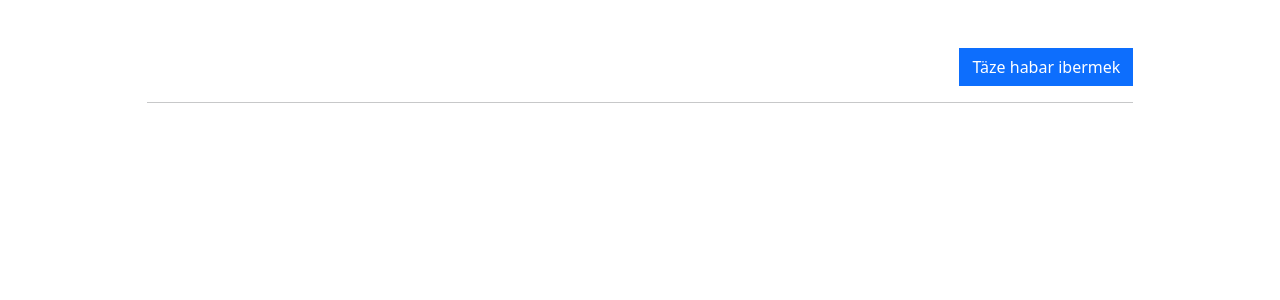
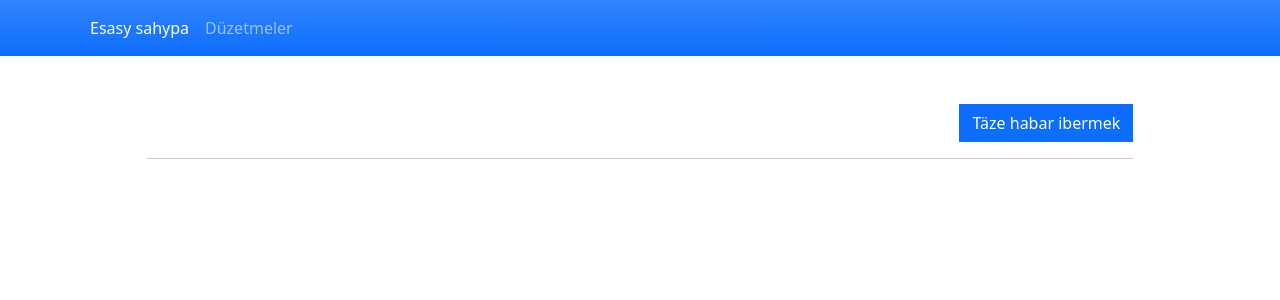
Before and after one commit to Reimbaew/php-den-habary-yuklemek, a PHP site: page / in a window 1280 px wide. Shown: the top 300 px of the page. Run offline with PHP 8.4, Linux system fonts and the light colour scheme; data that the repository does not hold is empty; some libraries are stand-ins or nearby versions.

Commit message:
Update index.php

```diff
--- a/index.php
+++ b/index.php
@@ -32,6 +32,26 @@
 </head>
 
 <body>
+      <nav class="navbar navbar-expand-lg navbar-dark bg-primary bg-gradient">
+        <div class="container">
+
+            <button class="navbar-toggler" type="button" data-bs-toggle="collapse"
+                data-bs-target="#navbarSupportedContent" aria-controls="navbarSupportedContent" aria-expanded="false"
+                aria-label="Toggle navigation">
+                <span class="navbar-toggler-icon"></span>
+            </button>
+            <div class="collapse navbar-collapse" id="navbarSupportedContent">
+                <ul class="navbar-nav me-auto mb-2 mb-lg-0">
+                    <li class="nav-item">
+                        <a class="nav-link active" aria-current="page" href="./">Esasy sahypa</a>
+                    </li>
+                    <li class="nav-item">
+                        <a class="nav-link" href="settings.php">Düzetmeler</a>
+                    </li>
+                </ul>
+            </div>
+        </div>
+    </nav>
     <div class="container-fluid px-5 my-3 h-75">
         <div class="col-lg-10 col-md-11 col-sm-12 mx-auto my-5">
             <div class="d-flex justify-content-end">
```
